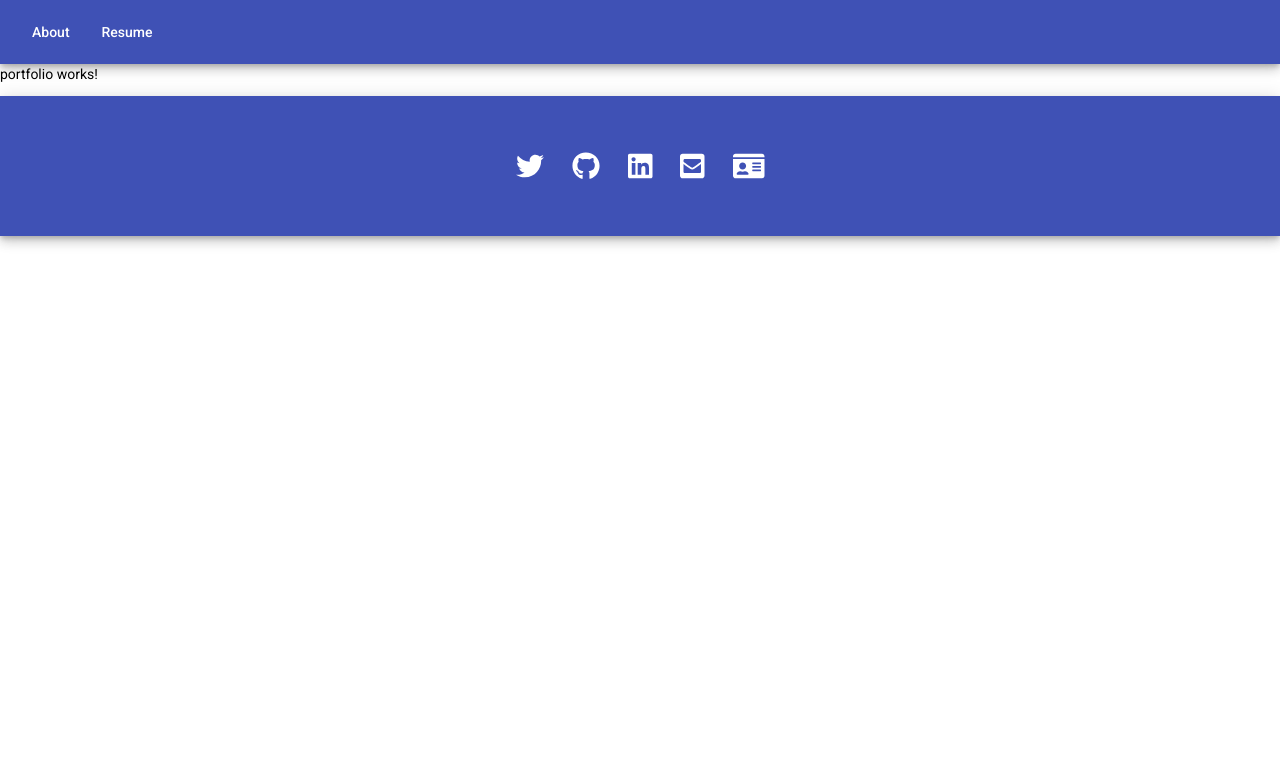
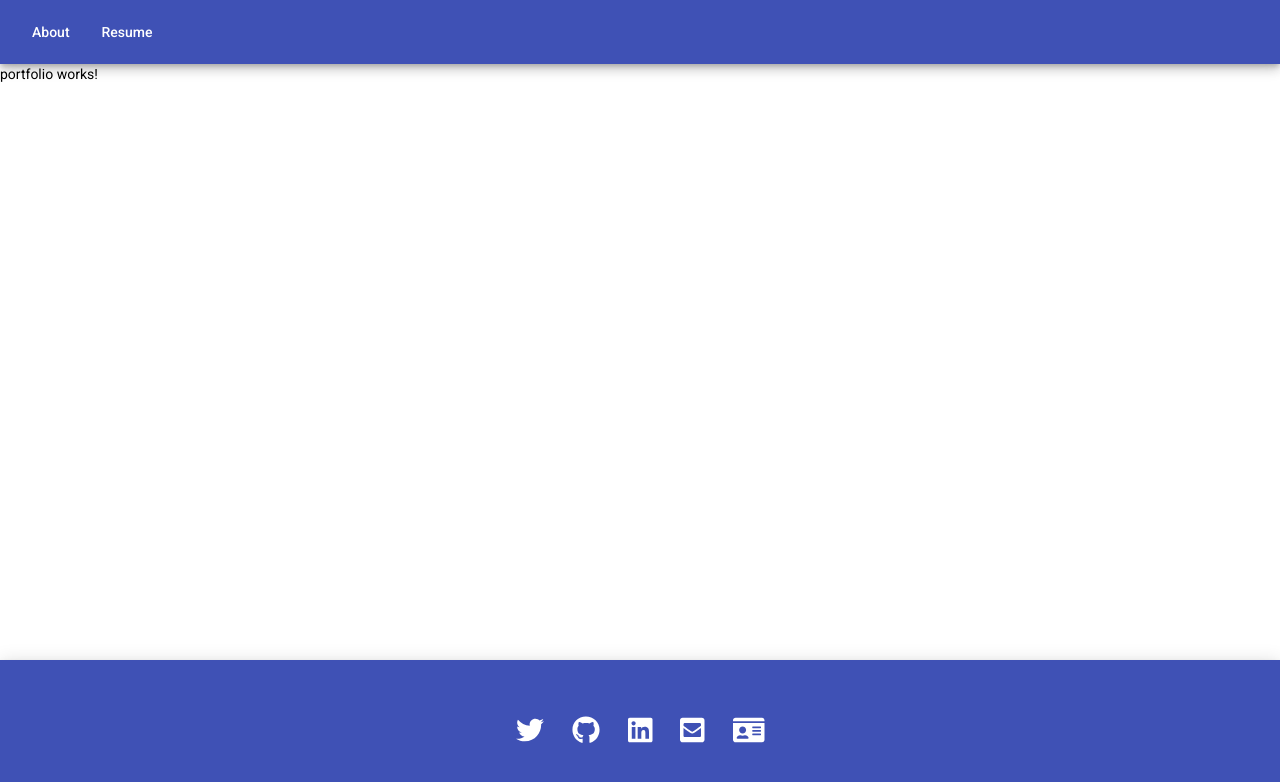
Before and after one commit to gritchou/gritchou.dev, an Angular app: page /portfolio in a window 1280 px wide. Shown: the top 782 px of the page. Built offline with nearby package versions, Linux system fonts and the light colour scheme.

Commit message:
feat(portfolio): fix flex && linting

```diff
--- a/src/app/portfolio/portfolio.component.scss
+++ b/src/app/portfolio/portfolio.component.scss
@@ -0,0 +1,4 @@
+:host {
+    display: block;
+    flex-grow: 1;
+}
--- a/src/app/portfolio/portfolio.component.ts
+++ b/src/app/portfolio/portfolio.component.ts
@@ -1,15 +1,8 @@
-import { Component, OnInit } from '@angular/core';
+import { Component } from '@angular/core';
 
 @Component({
-  selector: 'app-portfolio',
-  templateUrl: './portfolio.component.html',
-  styleUrls: ['./portfolio.component.scss']
+	selector: 'app-portfolio',
+	templateUrl: './portfolio.component.html',
+	styleUrls: ['./portfolio.component.scss']
 })
-export class PortfolioComponent implements OnInit {
-
-  constructor() { }
-
-  ngOnInit(): void {
-  }
-
-}
+export class PortfolioComponent { }
```
